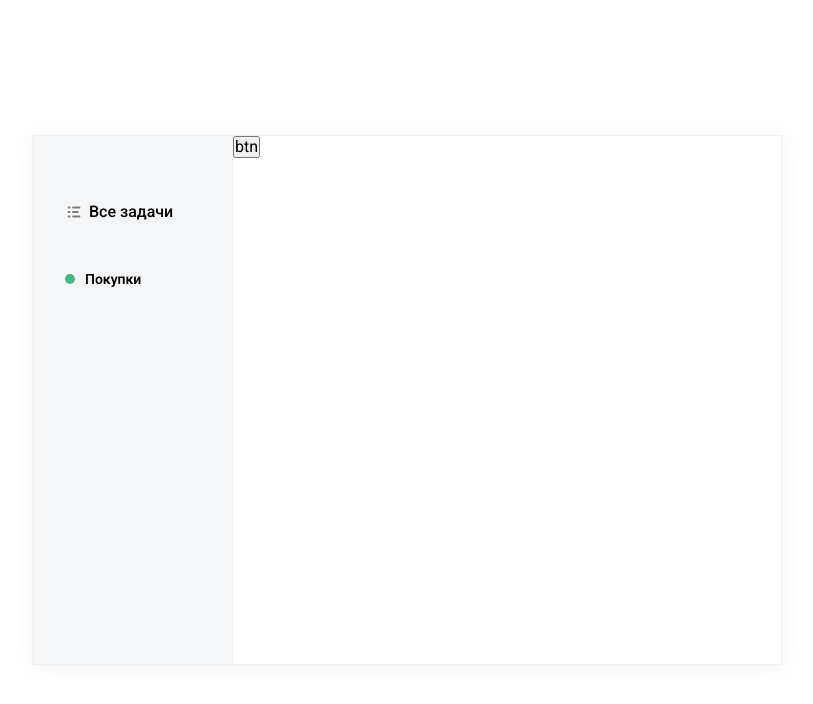
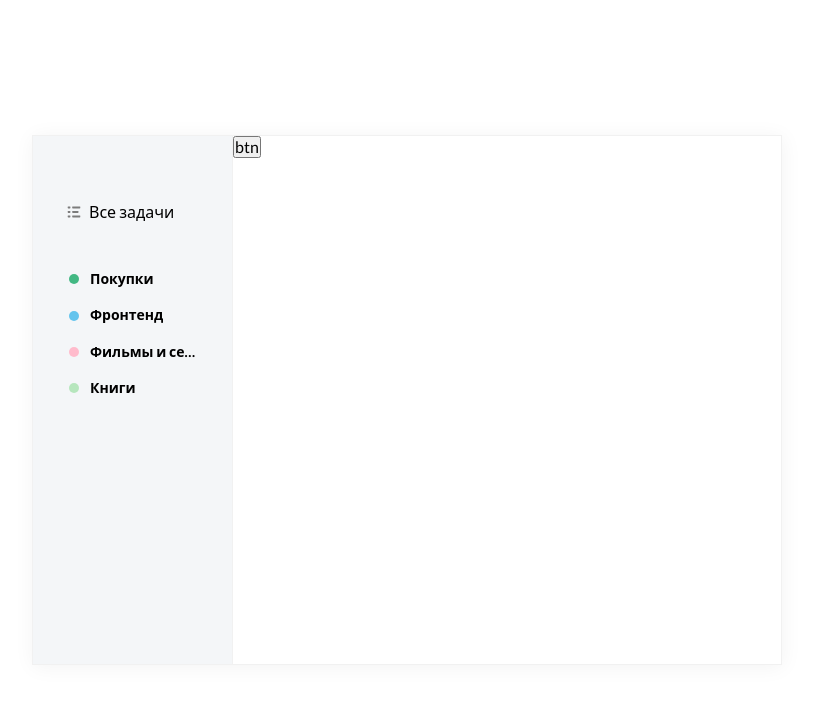
Before and after one commit to KTDKasp/react-todo-ts, a React (Vite) app: page / in a window 1280 px wide. Shown: the top 704 px of the page, without its empty margins (233-1046 px from the left). Built offline with nearby package versions, Linux system fonts and the light colour scheme.

Commit message:
first chapter complete

```diff
--- a/index.html
+++ b/index.html
@@ -9,6 +9,7 @@
 			href="https://fonts.googleapis.com/css2?family=Roboto:wght@400;500;600;700&display=swap"
 			rel="stylesheet"
 		/>
+		<link href="https://fonts.googleapis.com/css2?family=Lato:wght@400;700&display=swap" rel="stylesheet">
 		<meta name="viewport" content="width=device-width, initial-scale=1.0" />
 		<title>ToDo List TS</title>
 	</head>
--- a/src/App.css
+++ b/src/App.css
@@ -2,7 +2,7 @@
 *::before,
 *::after {
 	box-sizing: border-box;
-	font-family: 'Roboto', system-ui, sans-serif;
+	font-family: 'Lato', system-ui, sans-serif;
 	padding: 0;
 	margin: 0;
 	color: #000000;
@@ -35,21 +35,38 @@
 	cursor: pointer;
 }
 
+.list__item p {
+	text-wrap: nowrap;
+	text-overflow: ellipsis;
+	overflow: hidden;
+}
+
 .list__item.active {
 	border-radius: 4px;
-	box-shadow: 0px 2px 10px 0px rgba(0, 0, 0, 0.03);
+	box-shadow: 0px 3px 10px 0px rgba(0, 0, 0, 0.04);
 	background: rgb(255, 255, 255);
 }
 
 .list__item.all-todos {
 	font-weight: 500;
 	font-size: 16px;
+	margin-bottom: 30px;
 	gap: 6px;
-	margin-bottom: 30px;
 }
 
 .list__item.todo__folders {
 	font-size: 14px;
 	font-weight: 600;
-	gap: 10px;
 }
+
+.list__item.list__item.todo__folders p {
+	margin-left: 15px;
+}
+
+.badge {
+	min-width: 10px;
+	min-height: 10px;
+	border-radius: 50%;
+	position: relative;
+	left: 4px;
+}
--- a/src/App.tsx
+++ b/src/App.tsx
@@ -1,34 +1,27 @@
 import React from 'react';
+
+import { SidebarList } from './components/SidebarList';
+
 import './App.css';
 
+export interface ITodoListItems {
+	color: string;
+	name: string;
+}
+
+const todoListItems: ITodoListItems[] = [
+	{color: '#42B883', name: 'Покупки'},
+	{color: '#64C4ED', name: 'Фронтенд'},
+	{color: '#FFBBCC', name: 'Фильмы и сериалы'},
+	{color: '#B6E6BD', name: 'Книги'},
+]
+
 export const App: React.FC = () => {
-	const [toggleActive, setToggleActive] = React.useState(false);
-
-	const handleClick = () => {
-		setToggleActive(prev => !prev);
-	}
 
 	return (
 		<div className="todo">
 			<div className="todo__sidebar">
-				<ul className="sidebar__list">
-					<li onClick={handleClick} className={`list__item all-todos ${toggleActive ? 'active' : ''}`}>
-						<img src="./svg/list.svg" alt="List icon" />
-						<p>Все задачи</p>
-					</li>
-					<li onClick={handleClick} className={`list__item todo__folders`}>
-						<svg
-							width="10"
-							height="10"
-							viewBox="0 0 10 10"
-							fill="none"
-							xmlns="http://www.w3.org/2000/svg"
-						>
-							<circle cx="5" cy="5" r="5" fill="#42B883" />
-						</svg>
-						<p>Покупки</p>
-					</li>
-				</ul>
+				<SidebarList items={todoListItems} />
 			</div>
 			<div className="todo__tasks">
 				<button>btn</button>
--- /dev/null
+++ b/src/components/SidebarList.tsx
@@ -0,0 +1,32 @@
+import React from 'react';
+import { ITodoListItems } from '../App';
+
+type SidebarListProps = {
+  items: ITodoListItems[];
+};
+
+export const SidebarList: React.FC<SidebarListProps> = ({ items }) => {
+  const [toggleActive, setToggleActive] = React.useState(false);
+
+  const handleClick = () => {
+    setToggleActive((prev) => !prev);
+  };
+
+  return (
+    <ul className="sidebar__list">
+      <li
+        onClick={handleClick}
+        className={`list__item all-todos ${toggleActive ? 'active' : ''}`}
+      >
+        <img src="./svg/list.svg" alt="List icon" />
+        <p>Все задачи</p>
+      </li>
+      {items.map((item) => (
+        <li onClick={handleClick} className={`list__item todo__folders`}>
+          <span className='badge' style={{ backgroundColor: item.color }}></span>
+          <p>{item.name}</p>
+        </li>
+      ))}
+    </ul>
+  );
+};
```
